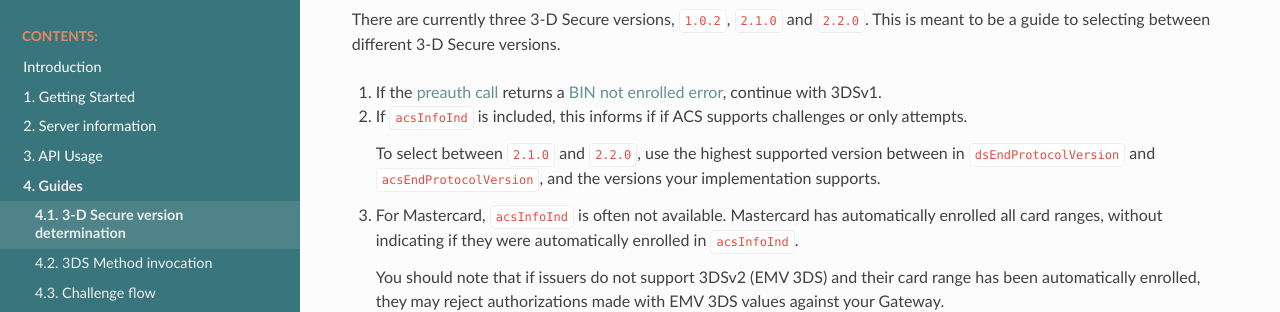
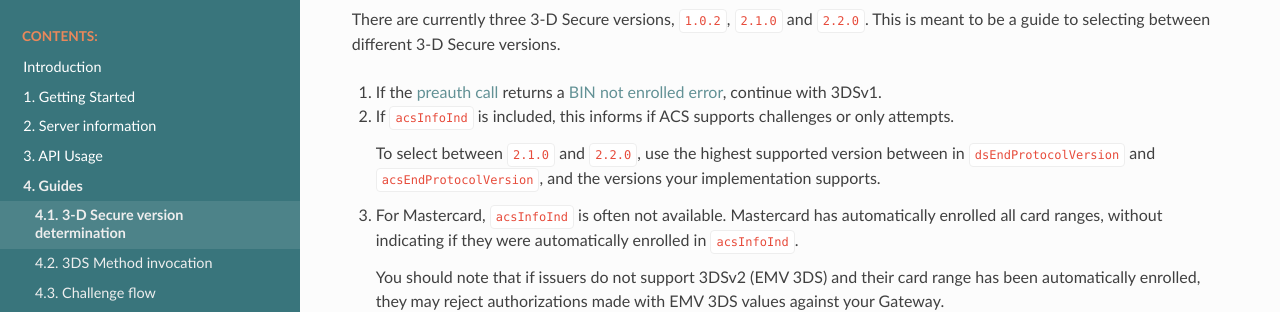
Before and after one commit to clearhaus/3DSv2-api-documentation, a Sphinx documentation site: the page built from source/versioning.rst, in a window 1280 px wide. Shown: the part 152-464 px from the top of the page. Built offline with Sphinx 7.4.7 and the Read the Docs theme 2.0.0, drawn with Linux system fonts in a browser that asks for light colours.

Commit message:
Fix typo

```diff
--- a/source/versioning.rst
+++ b/source/versioning.rst
@@ -7,7 +7,7 @@ There are currently three 3-D Secure versions, ``1.0.2``, ``2.1.0`` and ``2.2.0`
 This is meant to be a guide to selecting between different 3-D Secure versions.
 
 1. If the :ref:`preauth call <preauth-usage>` returns a :ref:`not_enrolled`, continue with 3DSv1.
-2. If ``acsInfoInd`` is included, this informs if if ACS supports challenges or
+2. If ``acsInfoInd`` is included, this informs if ACS supports challenges or
    only attempts.
 
    To select between ``2.1.0`` and ``2.2.0``, use the highest supported version
```
